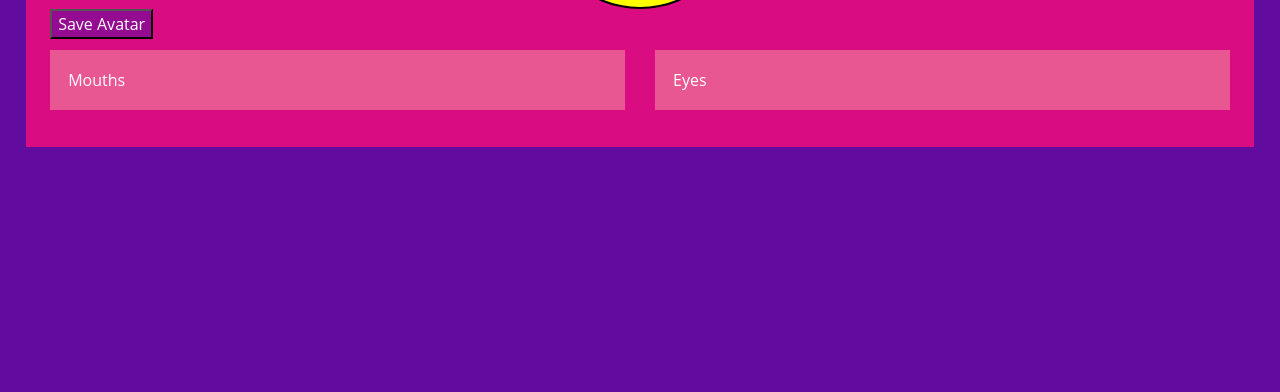
After one commit to JoeOvenden/Runner, a Django app: template templates/runner/edit_avatar.html in a window 1280 px wide. The commit adds this page. Shown: the part 408-800 px from the top of the page. Run offline with Django 3.2, Linux system fonts and the light colour scheme; the template is opened without the code that fills it, so the values that code supplies are empty; some libraries are stand-ins or nearby versions.

Commit message:
Added ability to customise user's avatar. Currently the avatar is not resizable and so this needs to be implemented.

```diff
--- /dev/null
+++ b/static/runner/scripts/edit_avatar.js
@@ -0,0 +1,67 @@
+function addCollapsibleEventListeners() {
+    let coll = document.getElementsByClassName("collapsible");
+    let i;
+    for (i = 0; i < coll.length; i++) {
+        coll[i].addEventListener("click", function() {
+          this.classList.toggle("active");
+          var content = this.nextElementSibling;
+          if (content.style.maxHeight){
+            content.style.maxHeight = null;
+          }
+          else {
+            content.style.maxHeight = "50vh";
+          }
+        });
+    }
+}
+
+function addComponentEventListeners() {
+  components = {
+    "mouth": document.querySelector("#avatar-mouth"),
+    "eyes": document.querySelector("#avatar-eyes")
+  };
+
+  ['mouth', 'eyes'].forEach(id => {
+    document.querySelectorAll(`#${id}`).forEach(component => {
+        component.addEventListener('click', () => {
+          components[id].setAttribute("href", component.src);
+        });
+    });
+  });
+}
+
+function addSaveButtonEventListener() {
+  let button = document.querySelector("#save-button");
+  button.addEventListener('click', () => {
+    let filenames = {};
+    ['mouth', 'eyes'].forEach(id => {
+      let component = document.querySelector(`#avatar-${id}`);
+      let filenameParts = document.querySelector(`#avatar-${id}`).href.baseVal.split("/");
+
+      // If the user changed the html switching the ids around then they could a mouth component for their eyes
+      // and eyes for their mouths. Therefore we must check that the component is the right type.
+      let partType = filenameParts[filenameParts.length - 2];
+      if (!partType.includes(id)) {
+        filenames[id] = undefined;
+      }
+      else {
+        filenames[id] = filenameParts[filenameParts.length - 1];
+      }
+    });
+
+  // TODO: save parts
+  fetch("/runner/edit_avatar", {
+    method: 'PUT',
+    body: JSON.stringify(filenames)
+  }).then(response => console.log(response))
+    .catch(error => console.error("Error: ", error));
+
+  });
+}
+
+
+document.addEventListener("DOMContentLoaded", () => {
+  addComponentEventListeners();
+  addCollapsibleEventListeners();
+  addSaveButtonEventListener();
+});
--- a/static/runner/styles/styles.css
+++ b/static/runner/styles/styles.css
@@ -2,7 +2,7 @@
   border: 2px solid white;
 }
 
-.event, #profile #profile-info #info #bio, .body, .padded {
+.event, #profile #profile-info #info #bio, #top-container > div, .body, .padded {
   padding: 2%;
 }
 
@@ -330,15 +330,17 @@ form {
 .collapsible {
   background-color: rgb(233, 87, 147);
   cursor: pointer;
-  padding: 3%;
+  padding: 18px;
   width: 100%;
 }
 
 /* Style the collapsible content. Note: hidden by default */
 .content {
+  display: flex;
+  flex-wrap: wrap;
   background-color: rgb(233, 87, 147);
   max-height: 0;
-  overflow: hidden;
+  overflow: auto;
   transition: max-height 0.5s ease-out;
 }
 
@@ -368,4 +370,33 @@ form {
   justify-content: flex-end;
 }
 
+.space-around {
+  display: flex;
+  justify-content: space-around;
+  align-items: center;
+}
+
+.flex-start {
+  display: flex;
+  justify-content: flex-start;
+  align-items: center;
+}
+
+#components .collapsible {
+  margin-top: 2%;
+  margin-bottom: 2%;
+}
+
+.component-container {
+  width: 15%;
+  height: 15%;
+  min-width: 15%;
+  min-width: 15%;
+  margin: 2%;
+}
+.component-container img {
+  width: 100%;
+  height: 100%;
+}
+
 /*# sourceMappingURL=styles.css.map */
--- a/static/runner/styles/styles.scss
+++ b/static/runner/styles/styles.scss
@@ -150,6 +150,10 @@ nav {
 
 #top-container {
     background-color: $theme-color2;
+}
+
+#top-container > div {
+    @extend %padded;
 }
 
 a {
@@ -427,15 +431,17 @@ form {
 .collapsible {
     background-color: $theme-color1;
     cursor: pointer;
-    padding: 3%;
+    padding: 18px;
     width: 100%;
   }
 
   /* Style the collapsible content. Note: hidden by default */
   .content {
+    display: flex;
+    flex-wrap: wrap;
     background-color: $theme-color1;
     max-height: 0;
-    overflow: hidden;
+    overflow: auto;
     transition: max-height 0.5s ease-out;
   }
 
@@ -466,3 +472,35 @@ form {
     display: flex;
     justify-content: flex-end;
 }
+
+.space-around {
+    display: flex;
+    justify-content: space-around;
+    align-items: center;
+}
+
+.flex-start {
+    display: flex;
+    justify-content: flex-start;
+    align-items: center;
+}
+
+#components {
+    .collapsible {
+        margin-top: 2%;
+        margin-bottom: 2%;
+    }
+}
+
+.component-container {
+    width: 15%;
+    height: 15%;
+    min-width: 15%;
+    min-width: 15%;
+    margin: 2%;
+
+    img {
+        width: 100%;
+        height: 100%;
+    }
+}
--- /dev/null
+++ b/templates/runner/avatar.html
@@ -0,0 +1,11 @@
+<svg width="200" height="200">
+
+    <!-- Draw head -->
+    <circle cx="100" cy="100" r="100" fill="#000000"/>
+    <circle cx="100" cy="100" r="98" fill="#FFFF00"/>
+
+    <!-- Draw mouth and eyes -->
+    <image id="avatar-eyes" href="{{ MEDIA_URL }}avatars/components/eyes/{{ avatar.eyes }}" %}" width="70%" height="70%" x="40"/>
+    <image id="avatar-mouth" href="{{ MEDIA_URL }}avatars/components/mouths/{{ avatar.mouth }}" %}" width="55%" height="55%" x="50" y="80"/>
+
+</svg>
--- /dev/null
+++ b/templates/runner/edit_avatar.html
@@ -0,0 +1,39 @@
+{% extends "runner/layout.html" %}
+
+{% block body %}
+
+    <div id="top-container">
+        <div>
+            <div id="avatar" class="space-around">
+                {% include 'runner/avatar.html' with avatar=user.avatar %}
+            </div>
+            <button id="save-button">Save Avatar</button>
+            <div id="components" class="row">
+                <div class="col-6">
+                    <p class="collapsible">Mouths</p>
+                    <div id="mouths-selection" class="content flex-start">
+                        {% for mouth in mouths %}
+                            <div class="component-container">
+                                <img id="mouth" class="component" src="/{{ mouth }}">
+                            </div>
+                        {% endfor %}
+                    </div>
+                </div>
+                <div class="col-6">
+                    <p class="collapsible">Eyes</p>
+                    <div id="eyes-selection" class="content flex-start">
+                        {% for avatar_eyes in eyes %}
+                            <div class="component-container">
+                                <img id="eyes" class="component" src="/{{ avatar_eyes }}">
+                            </div>
+                        {% endfor %}
+                    </div>
+                </div>
+            </div>
+        </div>
+    </div>
+
+    {% load static %}
+    <script src={% static 'runner/scripts/edit_avatar.js' %}></script>
+
+{% endblock %}
--- a/templates/runner/profile.html
+++ b/templates/runner/profile.html
@@ -14,7 +14,7 @@
                             {% if profile.profile_picture %}
                                 <img id="profile-pic" src="{{ MEDIA_URL }}{{ profile.profile_picture }}" alt="Profile Picture">
                             {% else %}
-                                <img id="avatar" src="{{ MEDIA_URL }}/avatars/derp.svg" alt="avatar">
+                                {% include 'runner/avatar.html' with avatar=profile.avatar %}
                             {% endif %}
                         </div>
                         <div id="username-div">
@@ -47,6 +47,7 @@
                 <div id="edit-profile">
                     {% if user == profile %}
                         <a href="{% url 'runner:edit_profile' %}">Edit profile</a>
+                        <br><a href="{% url 'runner:edit_avatar' %}">Edit avatar</a>
                     {% endif %}
                 </div>
                 <div id="celebrate">
@@ -83,8 +84,7 @@
                     </form>
                 </div>
                 <div class="pagination col-4 align-right">
-                    {% url 'runner:profile' profile as url %}
-                    {% include 'runner/pagination.html' with page=page_obj url=url %}
+                    {% include 'runner/pagination.html' with page=page link=link %}
                 </div>
             </div>
 
--- a/urls.py
+++ b/urls.py
@@ -20,4 +20,5 @@ urlpatterns = [
     path("event/<int:event_id>", views.event_page, name="event"),
     path("404", views.page_not_found, name="404"),
     path("events_search", views.events_search, name="events_search"),
+    path("edit_avatar", views.edit_avatar, name="edit_avatar"),
 ]
```
Also changed, not shown: models.py (+9 -0 lines), templates/runner/events_search.html (+4 -3 lines), templates/runner/index.html (+7 -1 lines), templates/runner/pagination.html (+5 -5 lines), templatetags/custom_filters.py (+8 -0 lines), views.py (+53 -11 lines), migrations/0027_user_avatar_eyes_user_avatar_mouth_user_use_avatar.py (added), 1 other file.
